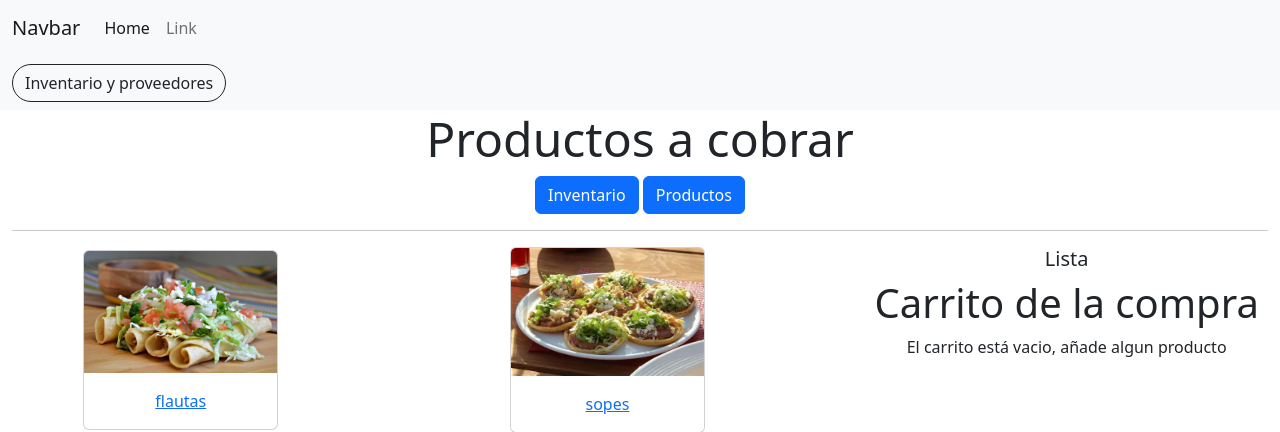
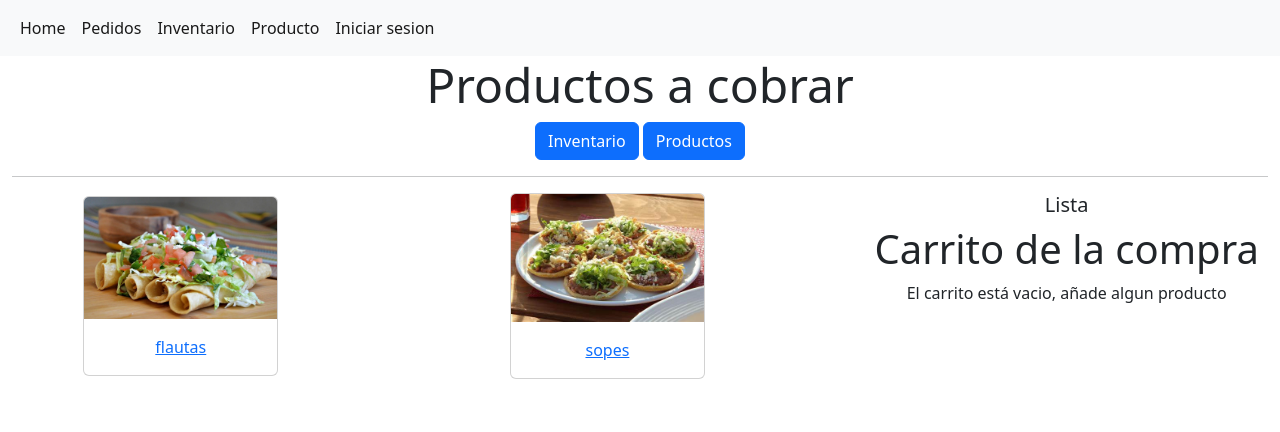
Before and after one commit to theheroman666/POS, a PHP site: page /POS/ in a window 1280 px wide. Shown: the top 432 px of the page. Run offline with PHP 8.4, Linux system fonts and the light colour scheme; data comes from the database, SQL or seed files in the repository; some libraries are stand-ins or nearby versions.

Commit message:
links en header

```diff
--- a/views/Home/index.php
+++ b/views/Home/index.php
@@ -5,18 +5,11 @@
         })
     })
 </script>
-
-<body>
-    <nav class="navbar navbar-expand-lg bg-light">
-        <div class="container-fluid">
-            <a class="btn btn-outline-dark rounded-pill" href="<?= base_url . 'inventario/index.php' ?>">Inventario y proveedores</a>
-        </div>
-    </nav>
 <div class="container-fluid text-center">
     <h1 class="display-5">Productos a cobrar</h1>
 
     <a class="btn btn-primary" href="<?= base_url . 'Inventario/index' ?>">Inventario</a>
-        <a class="btn btn-primary" href="<?= base_url . 'Productos/index' ?>">Productos</a>
+    <a class="btn btn-primary" href="<?= base_url . 'producto/crear' ?>">Productos</a>
     <hr />
     <?php if (isset($_SESSION['producto']) == 'complete') { ?>
         <div class="alert alert-success alert-dismissible fade show" role="alert">
--- a/views/layout/header.php
+++ b/views/layout/header.php
@@ -12,22 +12,31 @@
 <body>
     <nav class="navbar navbar-expand-lg bg-light">
         <div class="container-fluid">
-            <a class="navbar-brand" href="#">Navbar</a>
             <button class="navbar-toggler" type="button" data-bs-toggle="collapse" data-bs-target="#navbarSupportedContent" aria-controls="navbarSupportedContent" aria-expanded="false" aria-label="Toggle navigation">
                 <span class="navbar-toggler-icon"></span>
             </button>
             <div class="collapse navbar-collapse" id="navbarSupportedContent">
                 <ul class="navbar-nav me-auto mb-2 mb-lg-0">
                     <li class="nav-item">
-                        <a class="nav-link active" aria-current="page" href="#">Home</a>
+                        <a class="nav-link active" aria-current="page" href="<?= base_url ?>">Home</a>
                     </li>
                     <li class="nav-item">
-                        <a class="nav-link" href="#">Link</a>
+                        <a class="nav-link active" href="<?= base_url ?>pedido/index">Pedidos</a>
+                    </li>
+                    <li class="nav-item">
+                        <a class="nav-link active" href="<?= base_url ?>Inventario/index">Inventario</a>
+                    </li>
+                    <li class="nav-item">
+                        <a class="nav-link active" href="<?= base_url ?>producto/index">Producto</a>
                     </li>
                     <?php if (isset($_SESSION['identity'])) { ?>
                         <li class="nav-item">
                             <a class="nav-link btn btn-danger" href="<?= base_url ?>usuario/logout">Cerrar sesión</a>
 
+                        </li>
+                    <?php } else { ?>
+                        <li class="nav-item">
+                            <a class="nav-link active" href="<?= base_url ?>usuario/index">Iniciar sesion</a>
                         </li>
                     <?php } ?>
 
```
Also changed, not shown: views/inventario/index.php (+2 -6 lines). Lines whose indentation alone changed are shown as unchanged.
